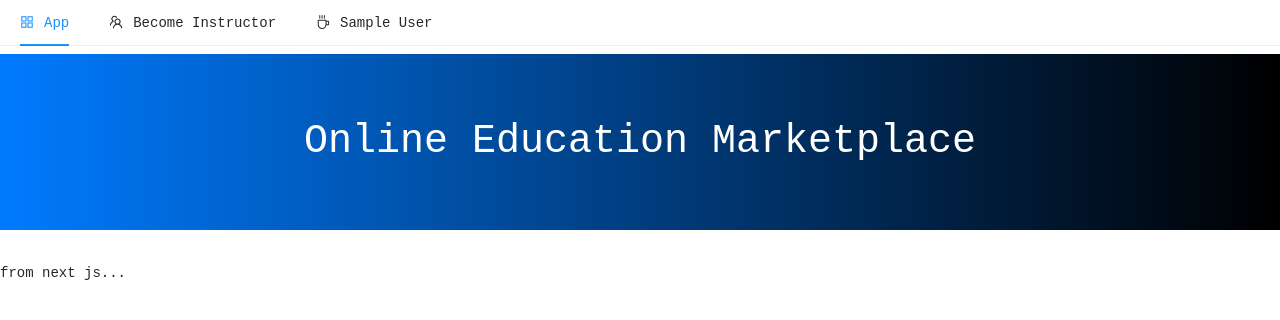
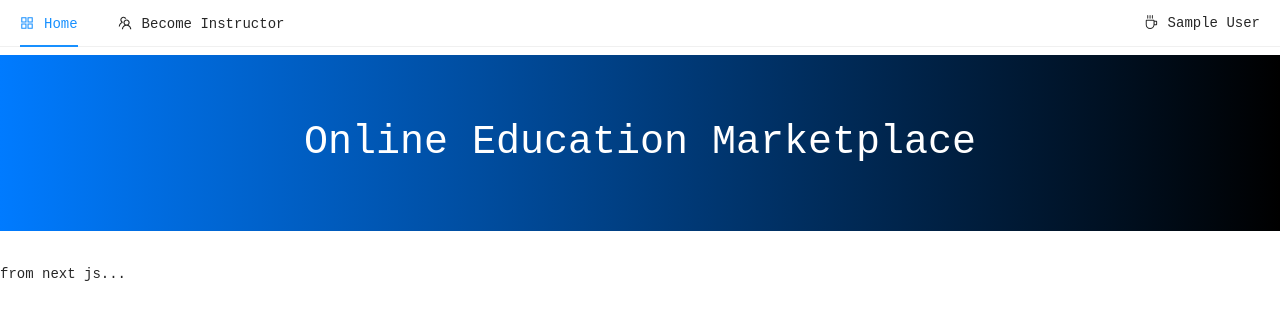
Before and after one commit to yulluone/E-Learning-Markeplace-Client, a Next.js app: page / in a window 1280 px wide. Shown: the top 320 px of the page. Built offline with nearby package versions, Linux system fonts and the light colour scheme; sample sign-in values are in the browser's storage.

Commit message:
TopNav float-right issue fixed course-create handleSubmit done

```diff
--- a/components/TopNav.js
+++ b/components/TopNav.js
@@ -41,14 +41,14 @@ const TopNav = () => {
   };
 
   return (
-    <Menu mode="horizontal" selectedKeys={[current]} className="mb-2">
+    <Menu mode="horizontal" selectedKeys={[current]} className="d-block mb-2">
       <Item
         key="/"
         onClick={(e) => setCurrent(e.key)}
         icon={<AppstoreOutlined />}
       >
         <Link href="/">
-          <a>App</a>
+          <a>Home</a>
         </Link>
       </Item>
 
@@ -102,11 +102,24 @@ const TopNav = () => {
         </>
       )}
 
+      {user !== null && user.role && user.role.includes("Instructor") && (
+        <Item
+          key="/instructor"
+          onClick={(e) => setCurrent(e.key)}
+          icon={<TeamOutlined />}
+          className=""
+        >
+          <Link href="/instructor">
+            <a>Instructor</a>
+          </Link>
+        </Item>
+      )}
+
       {user !== null && (
         <SubMenu
           icon={<CoffeeOutlined />}
           title={user.name}
-          className="float-right"
+          style={{ float: "right" }}
         >
           <ItemGroup>
             <Item key="/user">
@@ -120,19 +133,6 @@ const TopNav = () => {
           </ItemGroup>
         </SubMenu>
       )}
-
-      {user !== null && user.role && user.role.includes("Instructor") && (
-        <Item
-          key="/instructor"
-          onClick={(e) => setCurrent(e.key)}
-          icon={<TeamOutlined />}
-          className="float-right"
-        >
-          <Link href="/instructor">
-            <a>Instructor</a>
-          </Link>
-        </Item>
-      )}
     </Menu>
   );
 };
```
Also changed, not shown: pages/instructor/course/create.js (+12 -2 lines), 1 other file (tests, documents, lock files or other folders).
